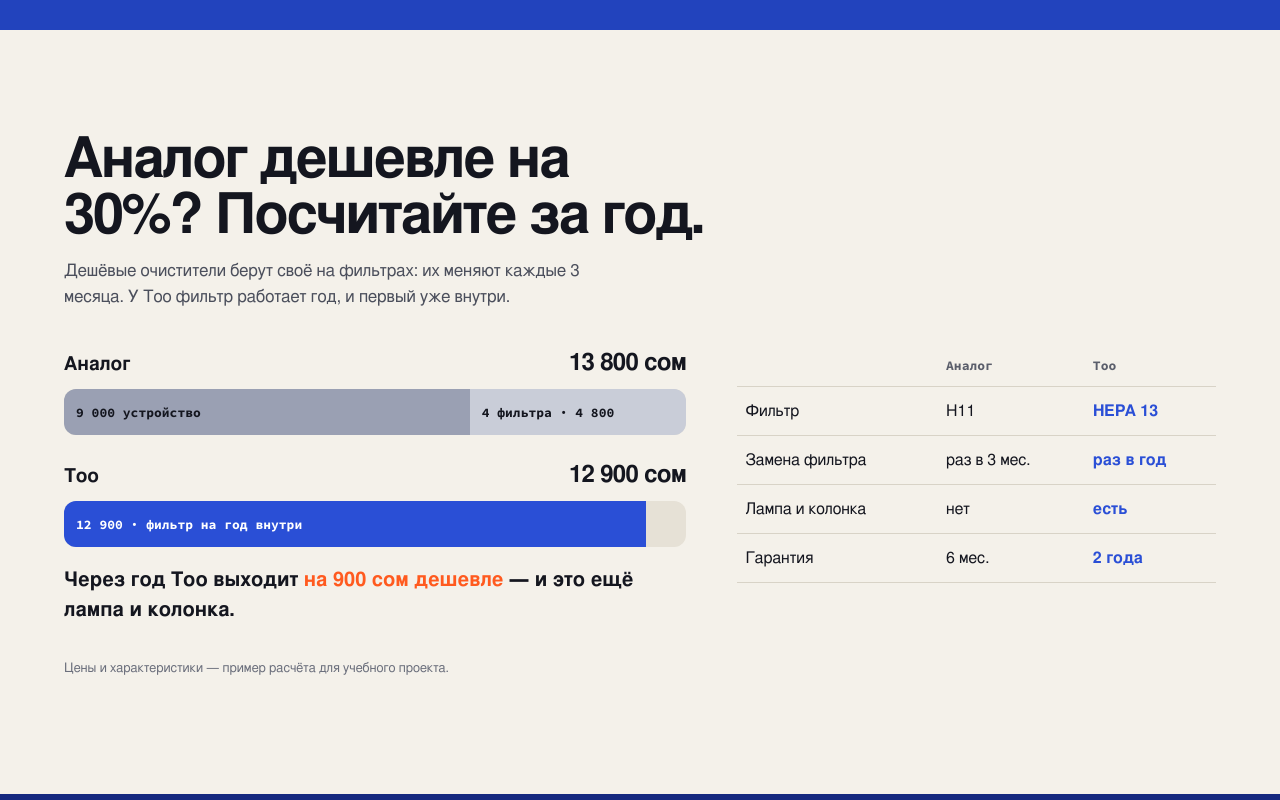
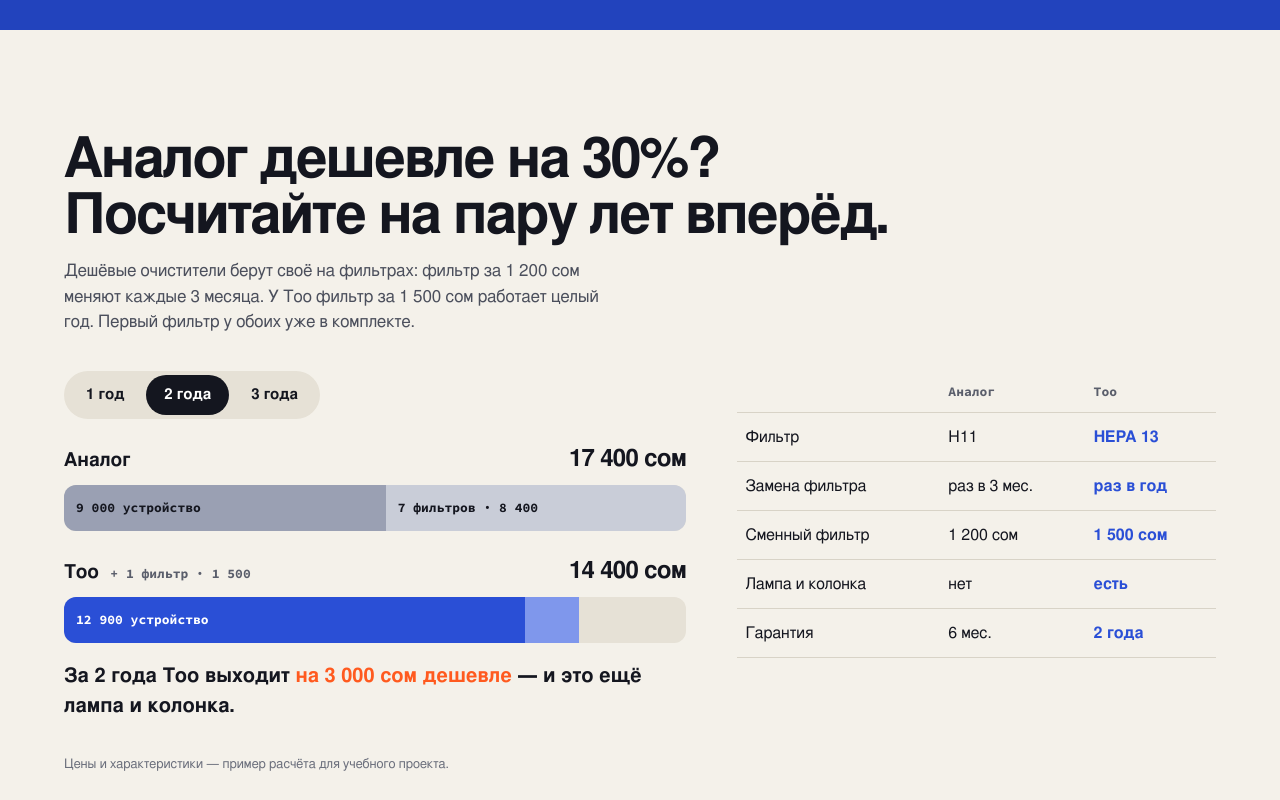
Before and after one commit to chelikkovmop-collab/TOO, a plain HTML site: page index.html in a window 1280 px wide. Shown: the part 1480-2280 px from the top of the page. Drawn offline with Linux system fonts and the light colour scheme.

Commit message:
Перенос из master: честный расчёт, цена фильтра, заказ через WhatsApp
Содержимое ветки master (PR #1) перенесено в main. Истории веток
не связаны (main загружен через веб), поэтому изменения добавлены
отдельным коммитом поверх main.

Co-Authored-By: Claude Opus 5.5 <noreply@anthropic.com>

```diff
--- a/index.html
+++ b/index.html
@@ -77,7 +77,12 @@ button:focus-visible,a:focus-visible,input:focus-visible{outline:3px solid #fff;
 .track{height:46px;border-radius:12px;background:#e6e1d6;display:flex;overflow:hidden}
 .seg{height:100%;display:flex;align-items:center;padding-left:12px;font:700 13px Mono,monospace;white-space:nowrap;overflow:hidden;width:0;transition:width 1s cubic-bezier(.2,.8,.2,1)}
 .seg.dev{background:#9aa0b3;color:#14161f}.seg.flt{background:#c9cdd8;color:#14161f}
-.seg.too{background:var(--bg);color:#fff}
+.seg.too{background:var(--bg);color:#fff}.seg.tflt{background:#7f97ec;color:#fff}
+.row-h .sub{font:700 13px Mono,monospace;color:#5a5e6b;margin-left:6px}
+.hz{display:inline-flex;gap:4px;padding:4px;border-radius:99px;background:#e6e1d6;margin-bottom:22px}
+.hz button{min-height:40px;padding:0 18px;border:0;border-radius:99px;background:transparent;color:#14161f;font:700 15px Grotesk,sans-serif;cursor:pointer}
+.hz button[aria-checked=true]{background:#14161f;color:#fff}
+.year button:focus-visible{outline-color:var(--bg)}
 .verdict{margin-top:18px;font-size:20px;font-weight:700}.verdict b{color:var(--acc)}
 .spec{width:100%;border-collapse:collapse;font-size:16px}
 .spec th,.spec td{padding:12px 8px;border-bottom:1px solid #d8d3c7;text-align:left;vertical-align:top}
@@ -94,6 +99,9 @@ input{width:100%;min-height:54px;border-radius:14px;border:2px solid var(--line)
 input::placeholder{color:rgba(255,255,255,.45)}
 .err{color:#ffb199;font-size:14px;min-height:1.2em;margin:0}
 .ok{display:none;padding:22px;border-radius:18px;background:rgba(255,255,255,.1);font-size:18px}
+.ok pre{margin:14px 0 0;padding:14px;border-radius:12px;background:rgba(0,0,0,.25);font:14px/1.5 Mono,monospace;white-space:pre-wrap}
+.ok .btn{margin-top:16px}
+.form-note{margin:0;font-size:14px;color:var(--soft)}
 footer{padding:26px max(5vw,16px);background:var(--deep);border-top:1px solid var(--line);color:var(--soft);font-size:14px}
 footer .wrap{display:flex;justify-content:space-between;gap:12px;flex-wrap:wrap}
 
@@ -182,27 +190,33 @@ footer .wrap{display:flex;justify-content:space-between;gap:12px;flex-wrap:wrap}
 
 <section class="band year" id="year">
   <div class="wrap">
-    <h2>Аналог дешевле на 30%? Посчитайте за год.</h2>
-    <p class="lead">Дешёвые очистители берут своё на фильтрах: их меняют каждые 3 месяца. У Тоо фильтр работает год, и первый уже внутри.</p>
+    <h2>Аналог дешевле на 30%? Посчитайте на пару лет вперёд.</h2>
+    <p class="lead">Дешёвые очистители берут своё на фильтрах: фильтр за 1 200 сом меняют каждые 3 месяца. У Тоо фильтр за 1 500 сом работает целый год. Первый фильтр у обоих уже в комплекте.</p>
     <div class="cmp">
       <div>
+        <div class="hz" role="radiogroup" aria-label="Срок расчёта">
+          <button type="button" role="radio" data-years="1" aria-checked="false">1 год</button>
+          <button type="button" role="radio" data-years="2" aria-checked="true">2 года</button>
+          <button type="button" role="radio" data-years="3" aria-checked="false">3 года</button>
+        </div>
         <div class="rows">
           <div>
-            <div class="row-h"><span>Аналог</span><span>13 800 сом</span></div>
-            <div class="track"><div class="seg dev" data-w="65.2">9 000 устройство</div><div class="seg flt" data-w="34.8">4 фильтра · 4 800</div></div>
+            <div class="row-h"><span>Аналог</span><span id="anaTotal">17 400 сом</span></div>
+            <div class="track"><div class="seg dev" id="anaDev" data-w="51.7">9 000 устройство</div><div class="seg flt" id="anaFlt" data-w="48.3">7 фильтров · 8 400</div></div>
           </div>
           <div>
-            <div class="row-h"><span>Тоо</span><span>12 900 сом</span></div>
-            <div class="track"><div class="seg too" data-w="93.5">12 900 · фильтр на год внутри</div></div>
+            <div class="row-h"><span>Тоо <small class="sub" id="tooSub">+ 1 фильтр · 1 500</small></span><span id="tooTotal">14 400 сом</span></div>
+            <div class="track"><div class="seg too" id="tooDev" data-w="74.1">12 900 устройство</div><div class="seg tflt" id="tooFlt" data-w="8.6">1 фильтр · 1 500</div></div>
           </div>
         </div>
-        <p class="verdict">Через год Тоо выходит <b>на 900 сом дешевле</b> — и это ещё лампа и колонка.</p>
+        <p class="verdict" id="verdict" aria-live="polite">За 2 года Тоо выходит <b>на 3 000 сом дешевле</b> — и это ещё лампа и колонка.</p>
       </div>
       <table class="spec">
         <thead><tr><th></th><th>Аналог</th><th>Тоо</th></tr></thead>
         <tbody>
           <tr><td>Фильтр</td><td>H11</td><td>HEPA 13</td></tr>
           <tr><td>Замена фильтра</td><td>раз в 3 мес.</td><td>раз в год</td></tr>
+          <tr><td>Сменный фильтр</td><td>1 200 сом</td><td>1 500 сом</td></tr>
           <tr><td>Лампа и колонка</td><td>нет</td><td>есть</td></tr>
           <tr><td>Гарантия</td><td>6 мес.</td><td>2 года</td></tr>
         </tbody>
@@ -217,7 +231,7 @@ footer .wrap{display:flex;justify-content:space-between;gap:12px;flex-wrap:wrap}
     <div>
       <h2>Привезём завтра</h2>
       <p class="lead">Доставка по Бишкеку бесплатно. Оплата при получении, 14 дней на возврат.</p>
-      <div class="price"><strong>12 900 сом</strong><span>Фильтр на первый год уже в комплекте</span></div>
+      <div class="price"><strong>12 900 сом</strong><span>Фильтр на первый год уже в комплекте.<br>Дальше — сменный фильтр за 1 500 сом раз в год.</span></div>
     </div>
     <div>
       <form id="form" novalidate>
@@ -227,6 +241,7 @@ footer .wrap{display:flex;justify-content:space-between;gap:12px;flex-wrap:wrap}
         <input id="phone" name="phone" type="tel" inputmode="tel" autocomplete="tel" placeholder="+996 700 123 456">
         <p class="err" id="err" role="alert"></p>
         <button class="btn main" type="submit">Заказать Тоо</button>
+        <p class="form-note">Откроется WhatsApp с готовым сообщением — останется нажать «Отправить».</p>
       </form>
       <div class="ok" id="ok" role="status"></div>
     </div>
@@ -238,6 +253,12 @@ footer .wrap{display:flex;justify-content:space-between;gap:12px;flex-wrap:wrap}
 
 <script>
 {
+  // ---------- настройки магазина: цены и номер для заказов ----------
+  const SHOP={
+    whatsapp:'',                                   // номер продавца, например '996700123456'; пусто = демо-режим
+    too:{price:12900,filter:1500,every:12},        // every = замена фильтра раз в N месяцев
+    analog:{price:9000,filter:1200,every:3}
+  };
   const MODES={
     air:{glow:'170,205,255',stat:'<strong>99,9%</strong><span>смога и пыли<br>уходит</span>',note:'HEPA 13 очищает комнату до 30 м² за 15 минут.'},
     lamp:{glow:'255,200,140',stat:'<strong>2700 K</strong><span>тёплый свет<br>для вечера</span>',note:'Тёплый свет внутри кольца, пока Тоо чистит воздух.'},
@@ -262,9 +283,48 @@ footer .wrap{display:flex;justify-content:space-between;gap:12px;flex-wrap:wrap}
   });
   setMode('air');
 
+  // ---------- расчёт: сколько стоит владеть очистителем 1, 2 или 3 года ----------
+  // первый фильтр у обоих уже в комплекте, поэтому докупаем на один меньше
+  const $=id=>document.getElementById(id);
+  const fmt=n=>n.toLocaleString('ru-RU');
+  const plural=(n,one,few,many)=>{const a=n%10,b=n%100;return a===1&&b!==11?one:a>=2&&a<=4&&(b<12||b>14)?few:many};
+  const cost=(p,y)=>{const f=Math.max(0,Math.round(12/p.every)*y-1);return{f,dev:p.price,flt:f*p.filter,total:p.price+f*p.filter}};
+  const hzBtns=[...document.querySelectorAll('.hz button')];
+  let years=2,shown=false;
+  function setSeg(el,part,max,label){
+    const w=max?part/max*100:0;
+    el.dataset.w=w.toFixed(1);
+    el.textContent=w>=16?label:'';
+    el.title=label;
+    if(shown)el.style.width=w+'%';
+  }
+  function renderYear(){
+    const a=cost(SHOP.analog,years),t=cost(SHOP.too,years),max=Math.max(a.total,t.total);
+    $('anaTotal').textContent=fmt(a.total)+' сом';
+    $('tooTotal').textContent=fmt(t.total)+' сом';
+    setSeg($('anaDev'),a.dev,max,fmt(a.dev)+' устройство');
+    setSeg($('anaFlt'),a.flt,max,a.f+' '+plural(a.f,'фильтр','фильтра','фильтров')+' · '+fmt(a.flt));
+    setSeg($('tooDev'),t.dev,max,fmt(t.dev)+' устройство');
+    setSeg($('tooFlt'),t.flt,max,t.f+' '+plural(t.f,'фильтр','фильтра','фильтров')+' · '+fmt(t.flt));
+    $('tooSub').textContent=t.f?'+ '+$('tooFlt').title:'фильтр в комплекте';
+    const diff=a.total-t.total,span=years+' '+plural(years,'год','года','лет');
+    $('verdict').innerHTML=diff>0
+      ?'За '+span+' Тоо выходит <b>на '+fmt(diff)+' сом дешевле</b> — и это ещё лампа и колонка.'
+      :'За первый год Тоо дороже всего на '+fmt(-diff)+' сом. Дальше аналог проедает разницу на фильтрах: <b>за 2 года Тоо уже на '+fmt(cost(SHOP.analog,2).total-cost(SHOP.too,2).total)+' сом дешевле</b>.';
+    hzBtns.forEach(b=>b.setAttribute('aria-checked',+b.dataset.years===years));
+  }
+  hzBtns.forEach((b,i)=>{
+    b.addEventListener('click',()=>{years=+b.dataset.years;renderYear()});
+    b.addEventListener('keydown',e=>{
+      if(e.key!=='ArrowRight'&&e.key!=='ArrowLeft')return;
+      const n=hzBtns[(i+(e.key==='ArrowRight'?1:hzBtns.length-1))%hzBtns.length];n.focus();n.click();
+    });
+  });
+  renderYear();
+
   // полосы расчёта растут, когда блок появляется на экране
   const segs=document.querySelectorAll('.seg');
-  const grow=()=>segs.forEach(s=>s.style.width=s.dataset.w+'%');
+  const grow=()=>{shown=true;segs.forEach(s=>s.style.width=s.dataset.w+'%')};
   if('IntersectionObserver' in window){
     const yearObs=new IntersectionObserver(es=>{if(es.some(e=>e.isIntersecting)){grow();yearObs.disconnect()}},{threshold:.3});
     yearObs.observe(document.getElementById('year'));
@@ -282,8 +342,19 @@ footer .wrap{display:flex;justify-content:space-between;gap:12px;flex-wrap:wrap}
     if(!name){err.textContent='Напишите, как к вам обращаться';form.name.focus();return}
     if(phone.replace(/\D/g,'').length<9){err.textContent='Проверьте номер: нужно минимум 9 цифр';form.phone.focus();return}
     err.textContent='';
-    form.style.display='none';ok.style.display='block';
-    ok.textContent='Спасибо, '+name+'! Это учебный сайт, поэтому заказ никуда не отправился — но кнопка работает.';
+    const msg='Здравствуйте! Хочу заказать Тоо за '+fmt(SHOP.too.price)+' сом с доставкой по Бишкеку.\nИмя: '+name+'\nТелефон: '+phone;
+    const num=SHOP.whatsapp.replace(/\D/g,'');
+    const url=num?'https://wa.me/'+num+'?text='+encodeURIComponent(msg):'';
+    if(url)window.open(url,'_blank','noopener');
+    // показываем итог через textContent, чтобы имя из формы не попало в разметку
+    form.style.display='none';ok.style.display='block';ok.replaceChildren();
+    const p=document.createElement('p');p.style.margin='0';
+    p.textContent=url
+      ?'Спасибо, '+name+'! Мы открыли WhatsApp с вашим заказом — нажмите «Отправить», и мы перезвоним.'
+      :'Спасибо, '+name+'! Это демо-режим: номер магазина ещё не указан, поэтому вот сообщение, которое ушло бы в WhatsApp.';
+    const pre=document.createElement('pre');pre.textContent=msg;
+    ok.append(p,pre);
+    if(url){const a=document.createElement('a');a.className='btn main';a.href=url;a.target='_blank';a.rel='noopener';a.textContent='Открыть WhatsApp ещё раз';ok.append(a)}
   });
 }
 </script>
```
Also changed, not shown: 1 other file.
